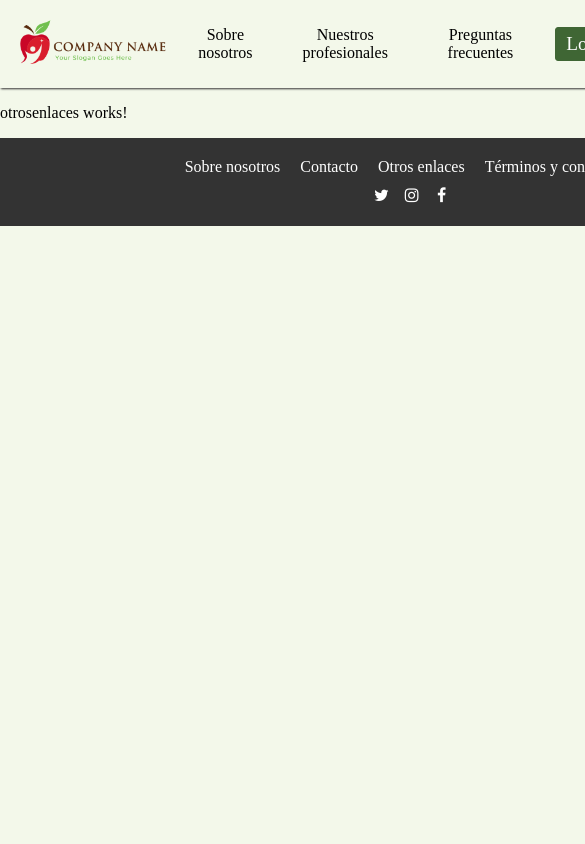
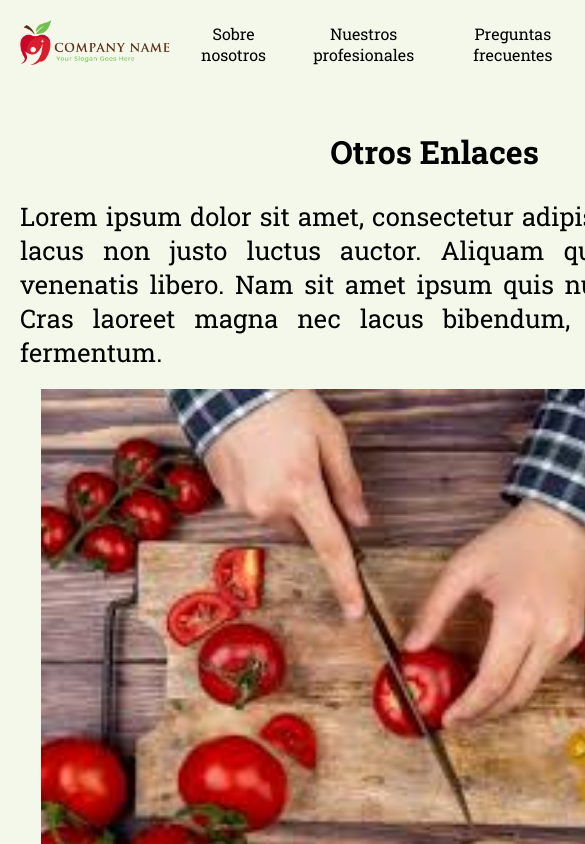
Before and after one commit to AlejandroRguezMesa/PWM, an Angular app in the folder Sprint3-PWM/: page /otros-enlaces in a window 390 px wide. Shown: the top 844 px of the page, 585 px wide, since content can reach past the window. Built offline with nearby package versions, Linux system fonts and the light colour scheme.

Commit message:
Added otros enlaces

```diff
--- a/Sprint3-PWM/src/app/Pages/contacto/contacto.component.html
+++ b/Sprint3-PWM/src/app/Pages/contacto/contacto.component.html
@@ -1,3 +1,8 @@
+<head>
+  <link rel="preconnect" href="https://fonts.googleapis.com">
+  <link rel="preconnect" href="https://fonts.gstatic.com" crossorigin>
+  <link href="https://fonts.googleapis.com/css2?family=Roboto+Slab:wght@100..900&display=swap" rel="stylesheet">
+</head>
 <body>
   <div class="contacto_content">
     <div class="contacto_header">
--- a/Sprint3-PWM/src/app/Pages/otrosenlaces/otrosenlaces.component.css
+++ b/Sprint3-PWM/src/app/Pages/otrosenlaces/otrosenlaces.component.css
@@ -0,0 +1,79 @@
+.otrosenlaces_content {
+  position: relative;
+  padding: 20px;
+}
+
+
+.otrosenlaces_header h1 {
+  text-align: center;
+  margin-bottom: 10px;
+}
+
+.otrosenlaces_header p {
+  margin-bottom: 20px;
+
+}
+
+.otrosenlaces_images {
+  display: flex;
+  justify-content: space-between;
+  margin-top: 30px;
+}
+.segundo_otrosenlaces_images{
+  display:none;
+}
+
+.otrosenlaces_image {
+  flex: 0 1 30%;
+}
+
+.otrosenlaces_image img {
+  width: 100%;
+  height: auto;
+  margin-bottom: 10px;
+}
+
+.otrosenlaces_image p {
+  text-align: justify;
+}
+@media (min-height: 900px){
+  .segundo_otrosenlaces_images{
+    display: flex;
+    justify-content: space-between;
+    margin-top: 30px;
+  }
+  .otrosenlaces_header p{
+    font-size:1.4em;
+    text-align: justify;
+  }
+  .otrosenlaces_image {
+    flex: 0 1 32%;
+  }
+  .otrosenlaces_image p {
+    text-align: center;
+    font-size:1.2em;
+  }
+
+}
+@media (max-width: 800px){
+  .segundo_otrosenlaces_images{display:none;}
+  .otrosenlaces_images{
+    display:flex;
+    flex-direction: column;
+    width:95%;
+    margin:auto;
+  }
+  .otrosenlaces_image img{
+    width:100%;
+    height:auto;
+  }
+  .otrosenlaces_header p {
+    text-align: justify;
+    font-size: 1.6em;
+  }
+  .otrosenlaces_image p {
+    font-size:1.4em;
+    text-align: center;
+  }
+
+}
--- a/Sprint3-PWM/src/app/Pages/otrosenlaces/otrosenlaces.component.html
+++ b/Sprint3-PWM/src/app/Pages/otrosenlaces/otrosenlaces.component.html
@@ -1 +1,48 @@
-<p>otrosenlaces works!</p>
+<head>
+  <link rel="preconnect" href="https://fonts.googleapis.com">
+  <link rel="preconnect" href="https://fonts.gstatic.com" crossorigin>
+  <link href="https://fonts.googleapis.com/css2?family=Roboto+Slab:wght@100..900&display=swap" rel="stylesheet">
+</head>
+<body>
+
+<main>
+  <div class="otrosenlaces_content">
+
+    <div class="otrosenlaces_header">
+      <h1>Otros Enlaces</h1>
+      <p>Lorem ipsum dolor sit amet, consectetur adipiscing elit. Ut vehicula lacus non justo luctus auctor. Aliquam quis pharetra nisi, id venenatis libero. Nam sit amet ipsum quis nunc convallis dictum. Cras laoreet magna nec lacus bibendum, vitae tincidunt sem fermentum.</p>
+
+    </div>
+
+    <div class="otrosenlaces_images">
+      <div class="otrosenlaces_image">
+        <img src="/assets/resources/privacidad_imagen.jpg" alt="Imagen 1">
+        <p>Lorem ipsum dolor sit amet, consectetur adipiscing elit.</p>
+      </div>
+      <div class="otrosenlaces_image">
+        <img src="/assets/resources/privacidad_imagen.jpg" alt="Imagen 2">
+        <p>Lorem ipsum dolor sit amet, consectetur adipiscing elit.</p>
+      </div>
+      <div class="otrosenlaces_image">
+        <img src="/assets/resources/privacidad_imagen.jpg" alt="Imagen 3">
+        <p>Lorem ipsum dolor sit amet, consectetur adipiscing elit.</p>
+      </div>
+    </div>
+    <div class="segundo_otrosenlaces_images">
+      <div class="otrosenlaces_image">
+        <img src="/assets/resources/privacidad_imagen.jpg" alt="Imagen 1">
+        <p>Lorem ipsum dolor sit amet, consectetur adipiscing elit.</p>
+      </div>
+      <div class="otrosenlaces_image">
+        <img src="/assets/resources/privacidad_imagen.jpg" alt="Imagen 2">
+        <p>Lorem ipsum dolor sit amet, consectetur adipiscing elit.</p>
+      </div>
+      <div class="otrosenlaces_image">
+        <img src="/assets/resources/privacidad_imagen.jpg" alt="Imagen 3">
+        <p>Lorem ipsum dolor sit amet, consectetur adipiscing elit.</p>
+      </div>
+    </div>
+  </div>
+</main>
+
+</body>
```
